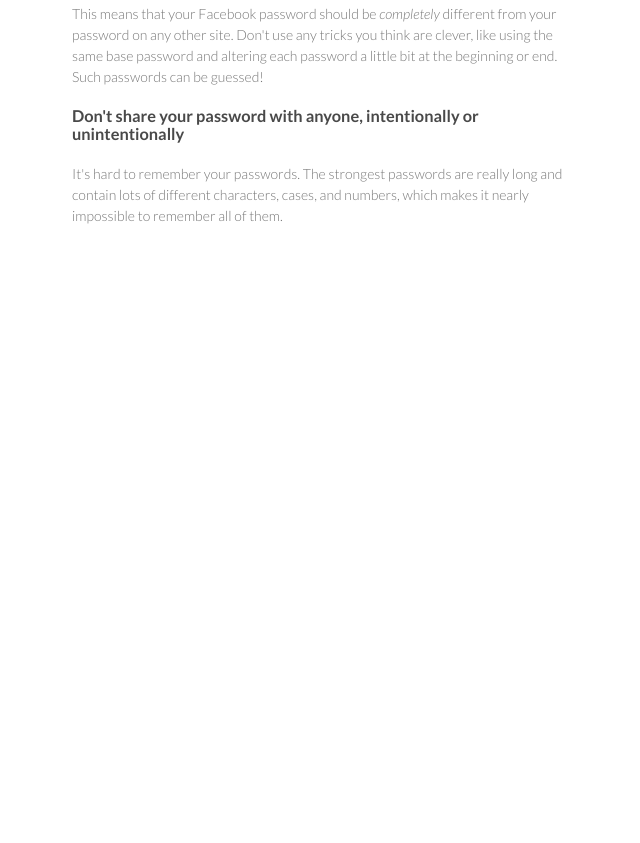
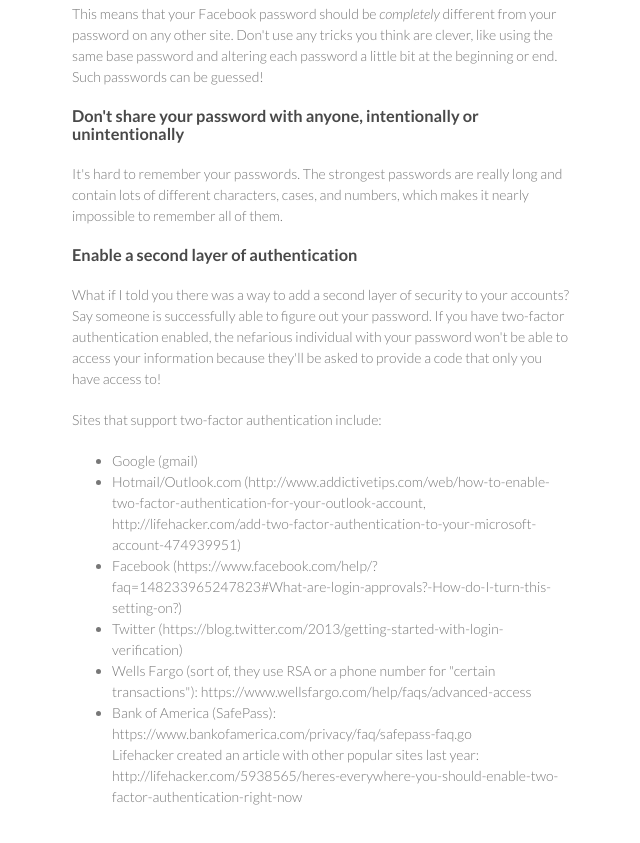
Before and after one commit to bernars/bernars.github.io, a plain HTML site: page index.html in a window 1280 px wide. Shown: the part 1153-1996 px from the top of the page, without its empty margins (498-1138 px from the left). Before the commit the page ends 1449 px from the top, so only its background shows below. Drawn offline with Linux system fonts and the light colour scheme.

Commit message:
Some 2FA enabled sites with links

```diff
--- a/index.html
+++ b/index.html
@@ -81,6 +81,21 @@
                 <a name="dont-share-your-password-with-anyone-intentionally-or-unintentionally" class="anchor" href="#dont-share-your-password-with-anyone-intentionally-or-unintentionally"><span class="octicon octicon-link"></span></a>Don't share your password with anyone, intentionally or unintentionally</h3>
 
                   <p>It's hard to remember your passwords. The strongest passwords are really long and contain lots of different characters, cases, and numbers, which makes it nearly impossible to remember all of them.</p>
+              <h3>
+                <a name="enable-a-second-layer-of-authentication" class="anchor" href="#enable-a-second-layer-of-authentication"><span class="octicon octicon-link"></span></a>Enable a second layer of authentication</h3>
+
+                  <p>What if I told you there was a way to add a second layer of security to your accounts? Say someone is successfully able to figure out your password. If you have two-factor authentication enabled, the nefarious individual with your password won't be able to access your information because they'll be asked to provide a code that only you have access to!
+
+                  <p>Sites that support two-factor authentication include:</p>
+                    <ul>
+                      <li>Google (gmail)</li>
+                      <li>Hotmail/Outlook.com (http://www.addictivetips.com/web/how-to-enable-two-factor-authentication-for-your-outlook-account, http://lifehacker.com/add-two-factor-authentication-to-your-microsoft-account-474939951)</li>
+                      <li>Facebook (https://www.facebook.com/help/?faq=148233965247823#What-are-login-approvals?-How-do-I-turn-this-setting-on?)</li>
+                      <li>Twitter (https://blog.twitter.com/2013/getting-started-with-login-verification)</li>
+                      <li>Wells Fargo (sort of, they use RSA or a phone number for "certain transactions"): https://www.wellsfargo.com/help/faqs/advanced-access</li>
+                      <li>Bank of America (SafePass): https://www.bankofamerica.com/privacy/faq/safepass-faq.go</li>
+
+                   <p>Lifehacker created an article with other popular sites last year: http://lifehacker.com/5938565/heres-everywhere-you-should-enable-two-factor-authentication-right-now</p>
     </section>
       <footer>
         <p><small>Hosted on GitHub Pages &mdash; Theme by <a href="https://github.com/orderedlist">orderedlist</a></small></p>
```
